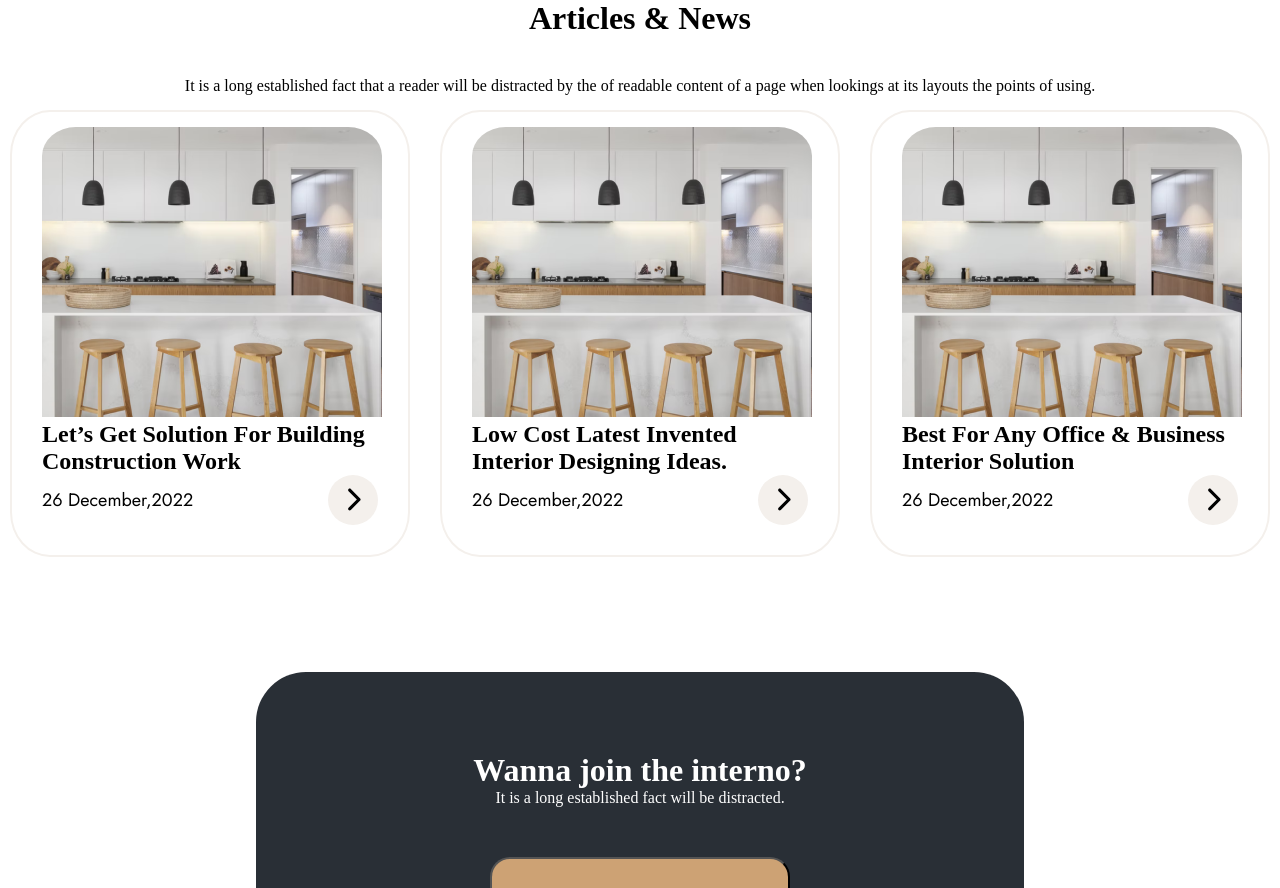
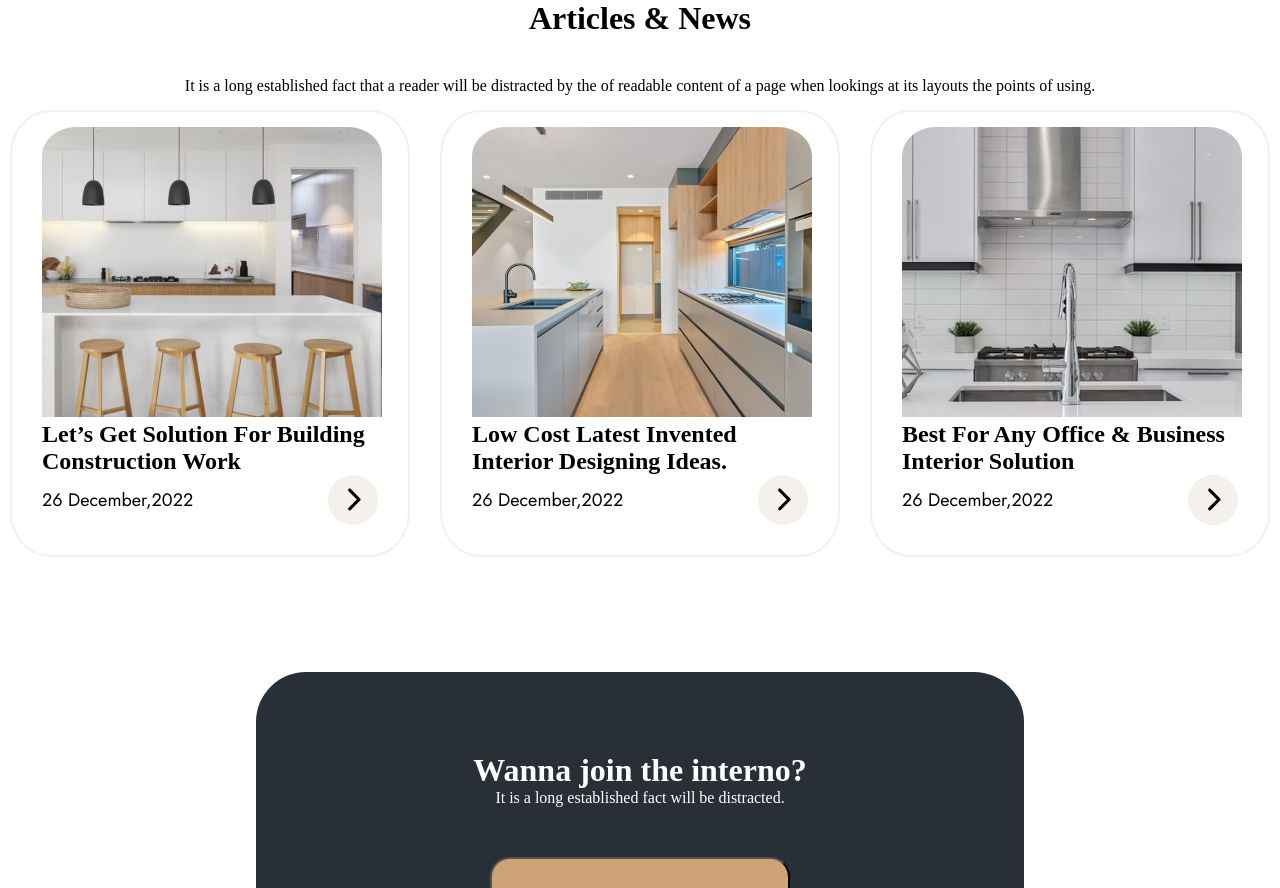
Before and after one commit to tinluong1612/Tin_Interior, a React (Vite) app: page / in a window 1280 px wide. Shown: the part 4920-5808 px from the top of the page. Built offline with nearby package versions, Linux system fonts and the light colour scheme.

Commit message:
upload homePage

```diff
--- a/src/pages/homePage/home.jsx
+++ b/src/pages/homePage/home.jsx
@@ -382,7 +382,7 @@ function Home() {
           {/* Blog-2 */}
           <div className="item-blog">
             <img
-              src="/src/assets/img/img_homePage/blog1-home.png"
+              src="/src/assets/img/img_homePage/blog2-home.png"
               alt=""
               className="image-blog"
             />
@@ -401,7 +401,7 @@ function Home() {
           {/* Blog-3 */}
           <div className="item-blog">
             <img
-              src="/src/assets/img/img_homePage/blog1-home.png"
+              src="/src/assets/img/img_homePage/blog3-home.png"
               alt=""
               className="image-blog"
             />
```
